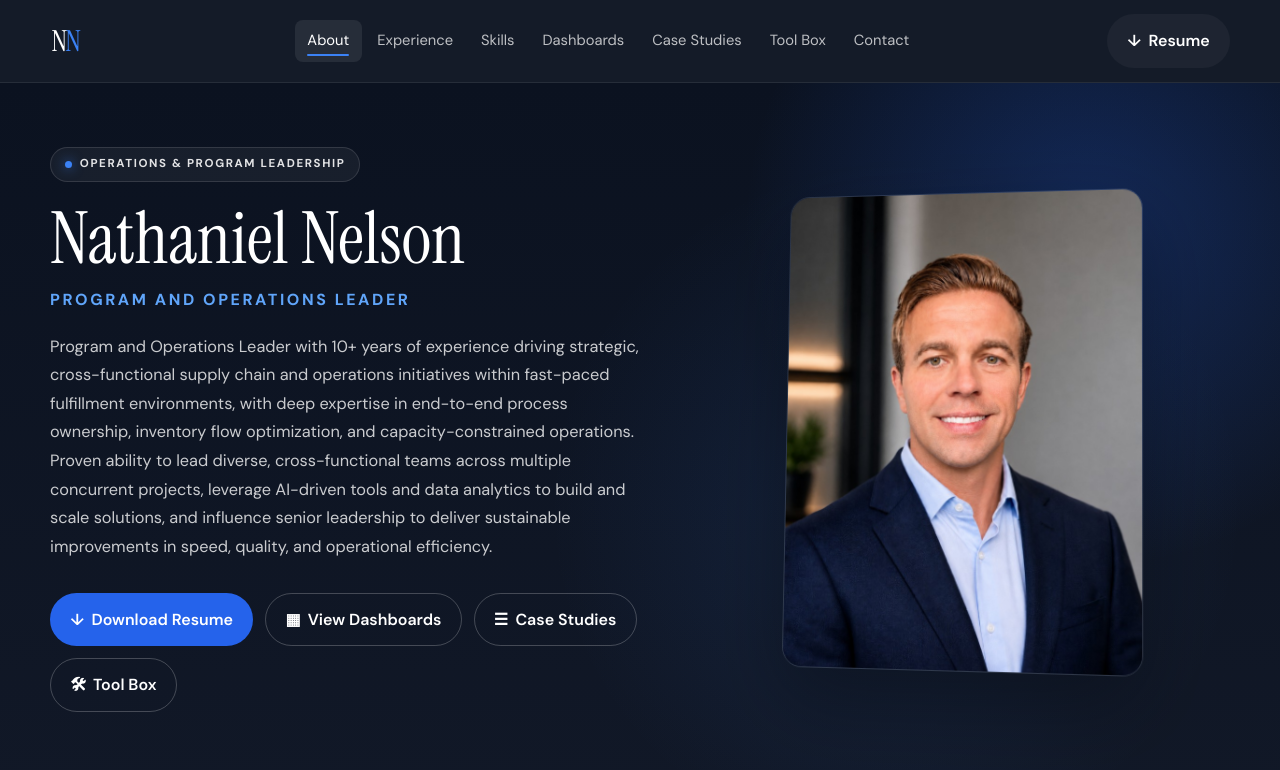
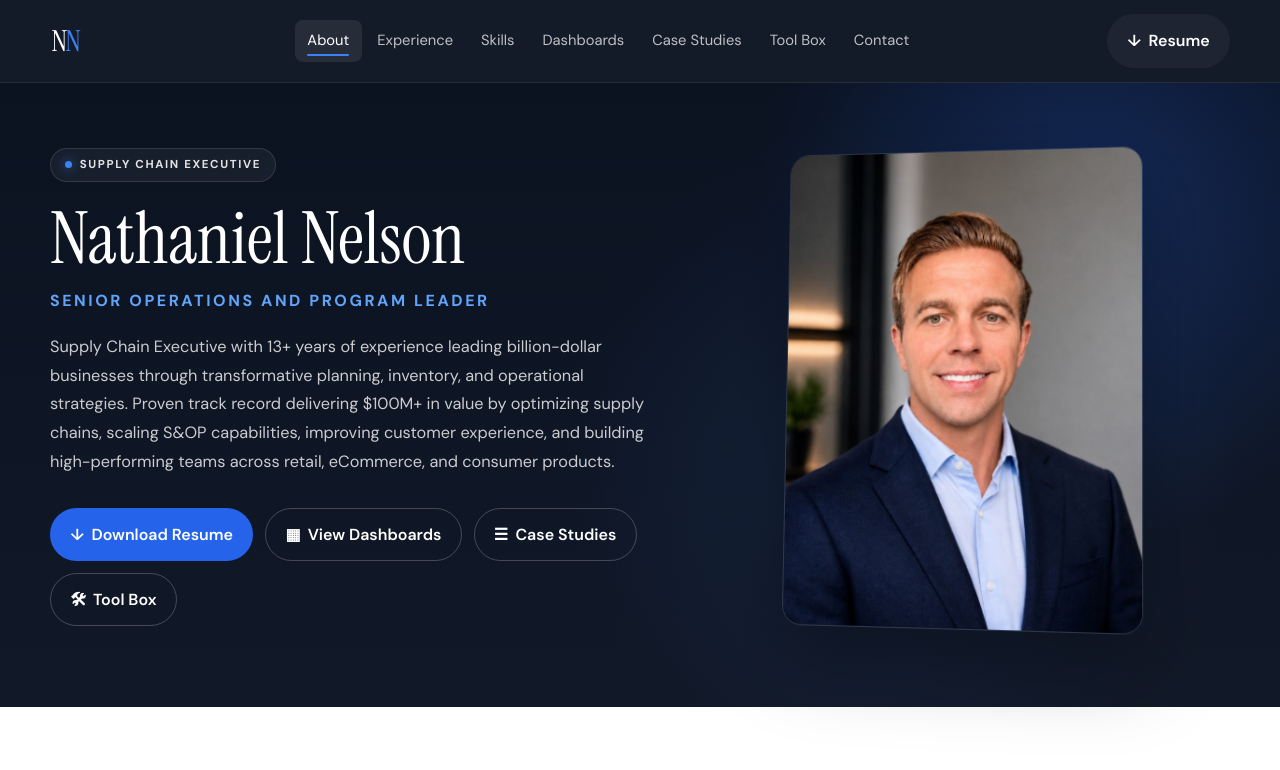
Before and after one commit to CaptianBoredASF/Website, a React (Vite) app: page / in a window 1280 px wide. Shown: the top 770 px of the page. Built offline with nearby package versions, Linux system fonts and the light colour scheme.

Commit message:
Restore original 13+ years hero intro

```diff
--- a/index.html
+++ b/index.html
@@ -3,14 +3,14 @@
   <head>
     <meta charset="UTF-8" />
     <meta name="viewport" content="width=device-width, initial-scale=1.0" />
-    <meta name="description" content="Nathaniel Nelson — Program and Operations Leader with 10+ years in supply chain, operations, data analytics, and Tableau dashboards." />
+    <meta name="description" content="Nathaniel Nelson — Senior Operations and Program Leader with 13+ years in supply chain, operations, data analytics, and Tableau dashboards." />
     <meta name="author" content="Nathaniel Nelson" />
     <link rel="canonical" href="https://nathanielnelsond.com/" />
-    <meta property="og:title" content="Nathaniel Nelson — Program and Operations Leader" />
-    <meta property="og:description" content="Program and operations leader. Resume and interactive Tableau dashboards." />
+    <meta property="og:title" content="Nathaniel Nelson — Senior Operations and Program Leader" />
+    <meta property="og:description" content="Supply chain executive and operations leader. Resume and interactive Tableau dashboards." />
     <meta property="og:url" content="https://nathanielnelsond.com/" />
     <meta property="og:type" content="website" />
-    <title>Nathaniel Nelson — Program and Operations Leader</title>
+    <title>Nathaniel Nelson — Senior Operations and Program Leader</title>
     <link rel="preconnect" href="https://fonts.googleapis.com" />
     <link rel="preconnect" href="https://fonts.gstatic.com" crossorigin />
     <link
--- a/src/data/resume.js
+++ b/src/data/resume.js
@@ -3,10 +3,10 @@
 export const siteConfig = {
   name: 'Nathaniel Nelson',
   domain: 'https://nathanielnelsond.com',
-  title: 'Program and Operations Leader',
-  heroBadge: 'Operations & Program Leadership',
+  title: 'Senior Operations and Program Leader',
+  heroBadge: 'Supply Chain Executive',
   tagline:
-    'Program and Operations Leader with 10+ years of experience driving strategic, cross-functional supply chain and operations initiatives within fast-paced fulfillment environments, with deep expertise in end-to-end process ownership, inventory flow optimization, and capacity-constrained operations. Proven ability to lead diverse, cross-functional teams across multiple concurrent projects, leverage AI-driven tools and data analytics to build and scale solutions, and influence senior leadership to deliver sustainable improvements in speed, quality, and operational efficiency.',
+    'Supply Chain Executive with 13+ years of experience leading billion-dollar businesses through transformative planning, inventory, and operational strategies. Proven track record delivering $100M+ in value by optimizing supply chains, scaling S&OP capabilities, improving customer experience, and building high-performing teams across retail, eCommerce, and consumer products.',
   email: 'Nathan.Nelson.D@gmail.com',
   phone: '(314) 566-4757',
   location: 'Fort Lauderdale, FL',
```
